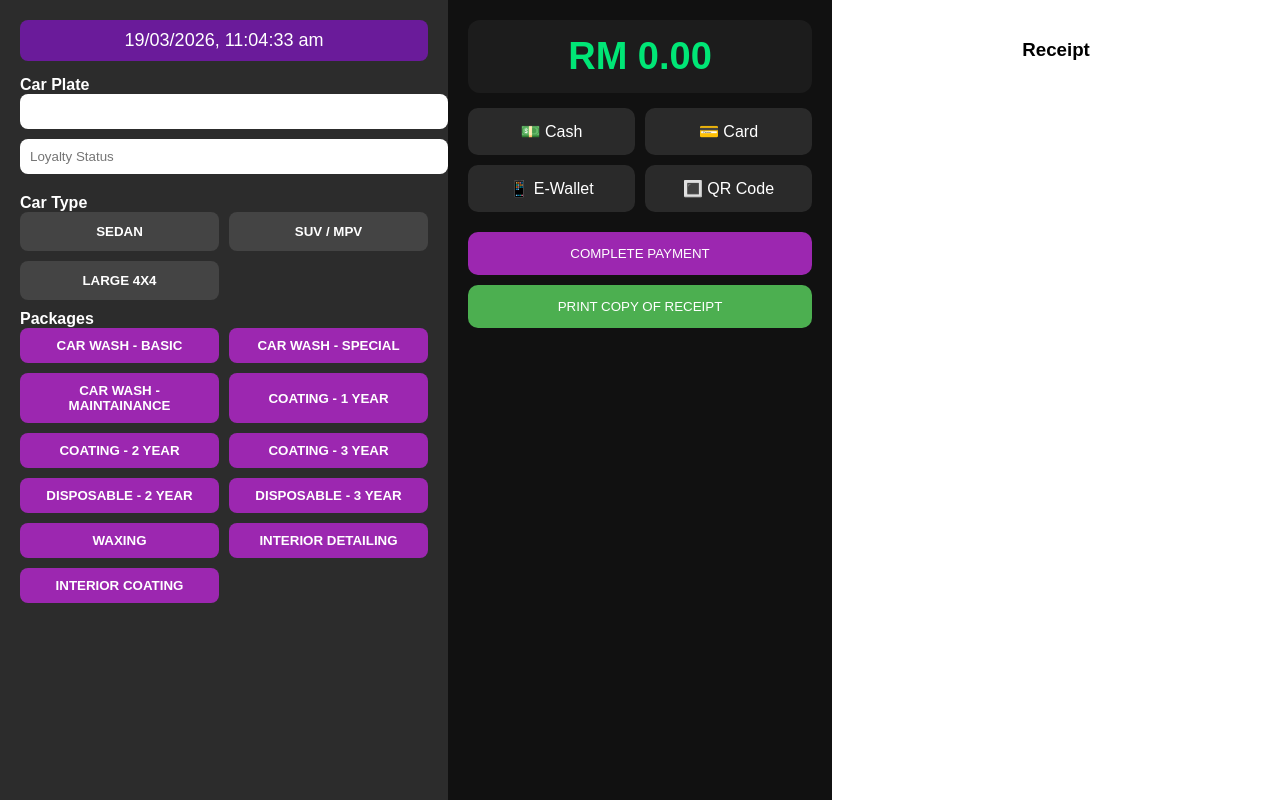
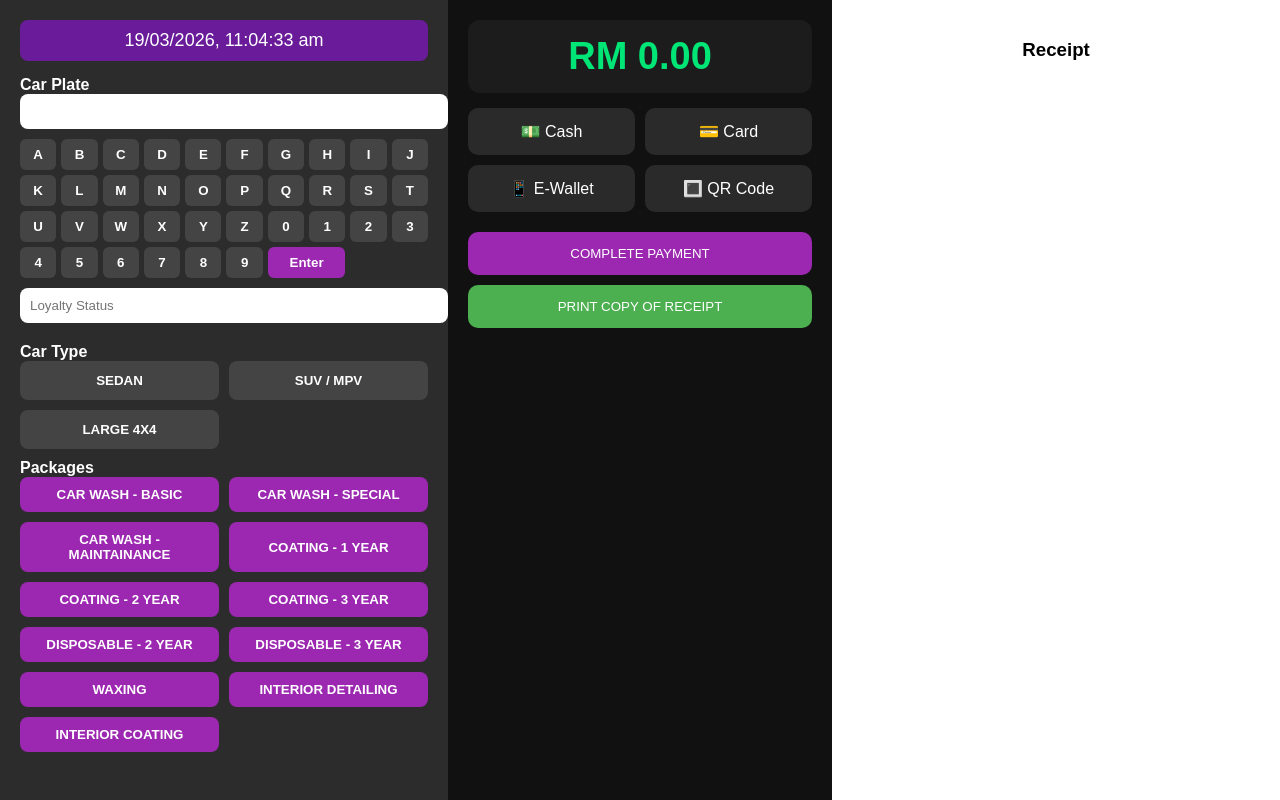
Before and after one commit to effiena/shinemaster-system, a Flask app: page /pos_test in a window 1280 px wide. Run offline with Flask 3, Linux system fonts and the light colour scheme.

Commit message:
add keypad

```diff
--- a/templates/pos_test.html
+++ b/templates/pos_test.html
@@ -59,6 +59,36 @@ body{margin:0;font-family:Arial;background:linear-gradient(135deg,#9C27B0,#F3E5F
 .car-type-buttons button:hover{
     background:#7B1FA2;
 }
+.car-plate-keypad {
+    display:grid;
+    grid-template-columns: repeat(10, 1fr);
+    gap:5px;
+    margin-bottom:10px;
+}
+
+.car-plate-keypad button {
+    padding:8px;
+    font-weight:bold;
+    border:none;
+    border-radius:6px;
+    cursor:pointer;
+    background:#444;
+    color:white;
+}
+
+.car-plate-keypad button:hover {
+    background:#7B1FA2;
+}
+
+.car-plate-keypad button.enter {
+    background:#9C27B0;
+    grid-column: span 2;
+}
+
+.car-plate-keypad button.enter:hover {
+    background:#ba55d3;
+}
+
 </style>
 </head>
 
@@ -72,6 +102,12 @@ body{margin:0;font-family:Arial;background:linear-gradient(135deg,#9C27B0,#F3E5F
 
 <label>Car Plate</label>
 <input type="text" id="car_plate" onkeyup="checkLoyalty()">
+
+
+<!-- Alphanumeric Keypad -->
+<div class="car-plate-keypad">
+</div>
+
 <input type="text" id="loyalty_status" readonly placeholder="Loyalty Status">
 
 <label>Car Type</label>
@@ -166,6 +202,14 @@ let selectedPayment=null;
 function selectService(service){
     selectedService=service;
     calculatePrice();
+}
+
+// Car Type selection
+function selectCarType(el, type){
+    document.querySelectorAll('.car-type-buttons button').forEach(b => b.classList.remove('active'));
+    el.classList.add('active');
+    document.getElementById('car_type').value = type; // <-- Important!
+    calculatePrice(); // recalc price whenever car type changes
 }
 
 // Price
@@ -269,6 +313,49 @@ async function checkLoyalty(){
         box.style.background='#ffd6d6';
     }
 }
+
+// Generate Car Plate Keypad
+const keypadContainer = document.querySelector('.car-plate-keypad');
+const letters = 'ABCDEFGHIJKLMNOPQRSTUVWXYZ';
+const numbers = '0123456789';
+
+// Add letters
+for(let char of letters){
+    const btn = document.createElement('button');
+    btn.textContent = char;
+    btn.onclick = ()=>appendCarPlate(char);
+    keypadContainer.appendChild(btn);
+}
+
+// Add numbers
+for(let num of numbers){
+    const btn = document.createElement('button');
+    btn.textContent = num;
+    btn.onclick = ()=>appendCarPlate(num);
+    keypadContainer.appendChild(btn);
+}
+
+// Enter button
+const enterBtn = document.createElement('button');
+enterBtn.textContent = 'Enter';
+enterBtn.classList.add('enter');
+enterBtn.onclick = ()=>submitCarPlate();
+keypadContainer.appendChild(enterBtn);
+
+
+// Functions
+function appendCarPlate(char){
+    const input = document.getElementById('car_plate');
+    input.value += char;
+    checkLoyalty();
+}
+
+function submitCarPlate(){
+    // Optional: do something on Enter key
+    checkLoyalty();
+    // Example: focus next input or alert
+    document.getElementById('car_type').focus();
+}
 </script>
 
 </body>
```
